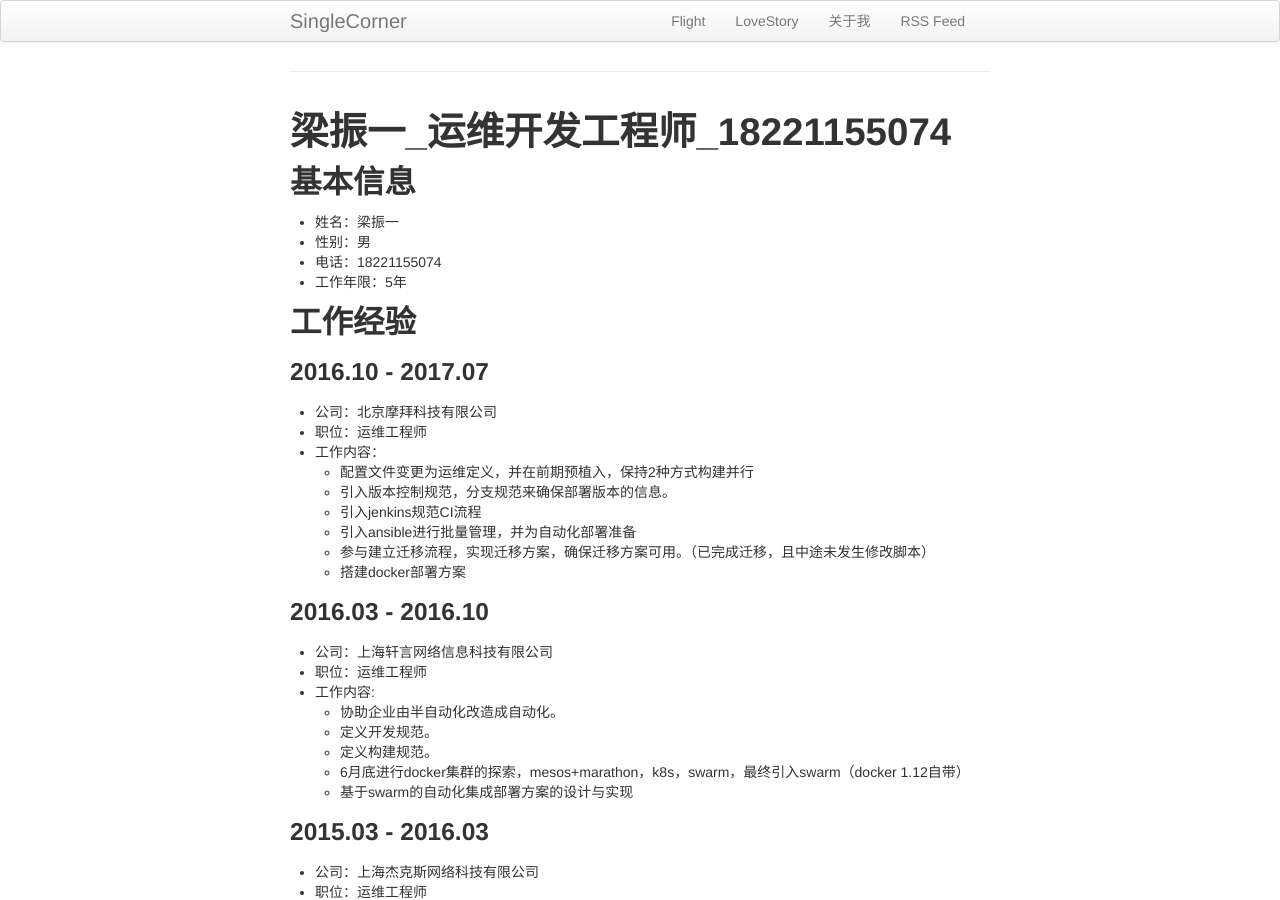
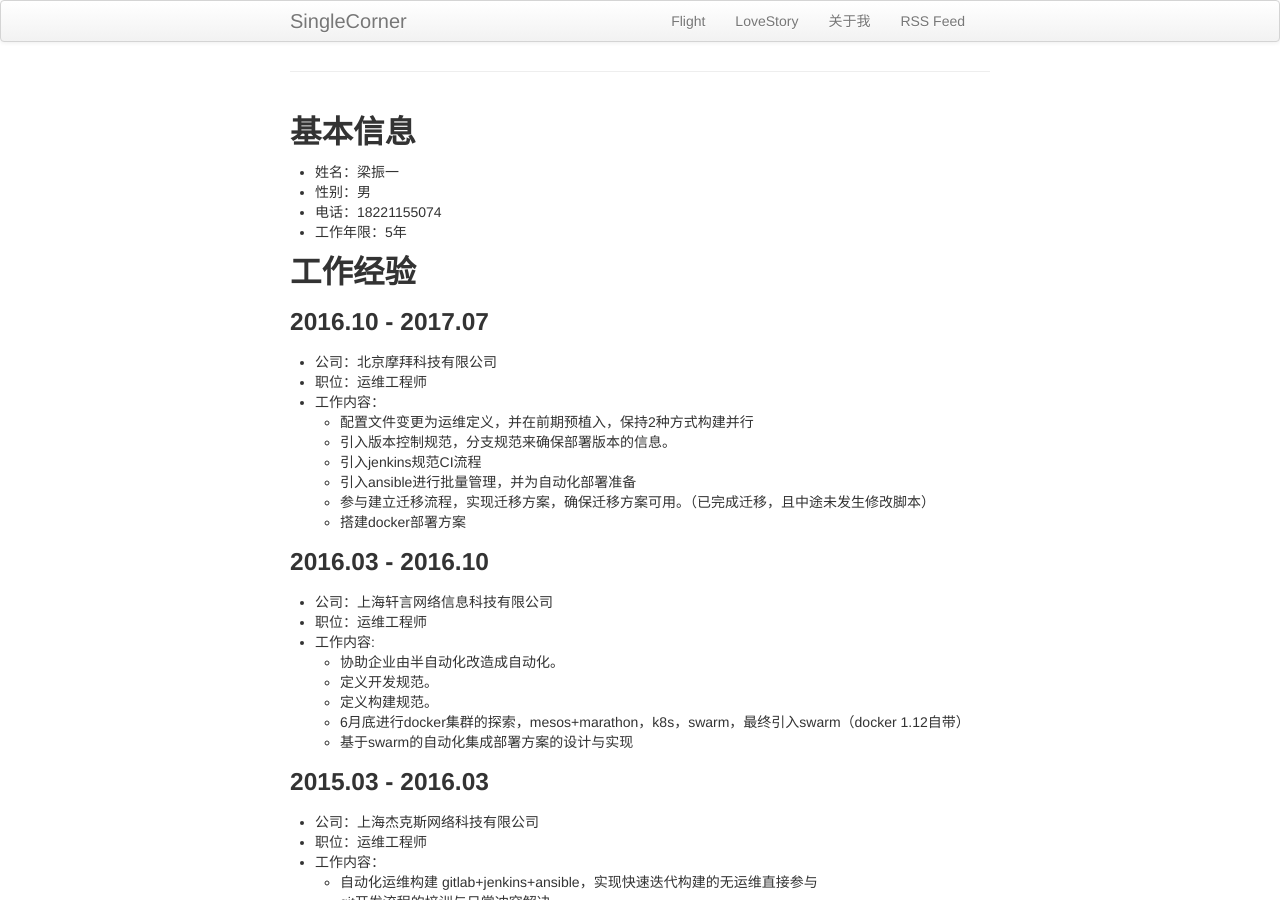
Before and after one commit to SingleCorner/SingleCorner.github.io, a Jekyll site: the page built from cv.md, in a window 1280 px wide and 900 px high. Built offline with Jekyll 4.4.1, drawn with Linux system fonts in a browser that asks for light colours.

Commit message:
update_cv

```diff
--- a/cv.md
+++ b/cv.md
@@ -4,8 +4,6 @@ title:  职业生涯
 permalink: /cv
 <!-- group: navigation -->
 ---
-
-# 梁振一_运维开发工程师_18221155074
 
 ## 基本信息
 - 姓名：梁振一
```
